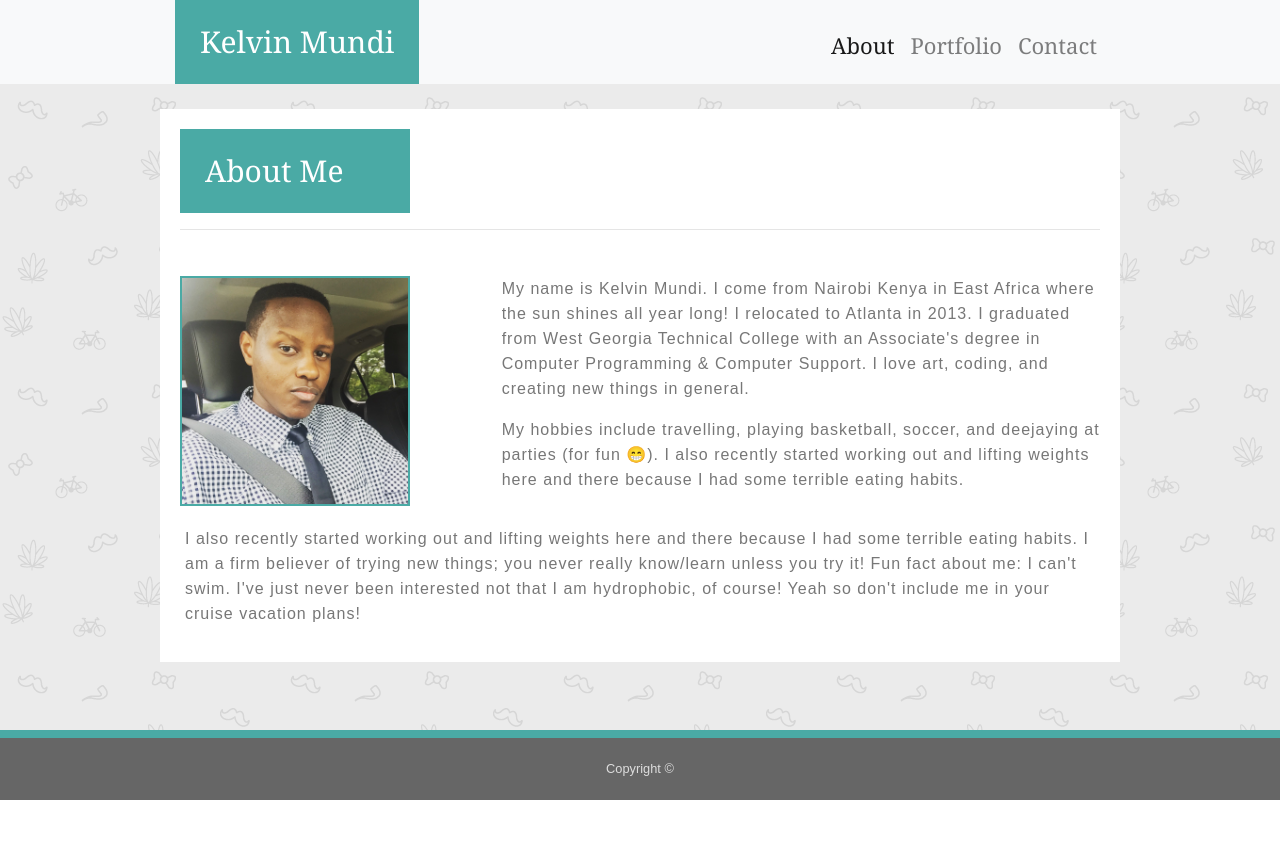
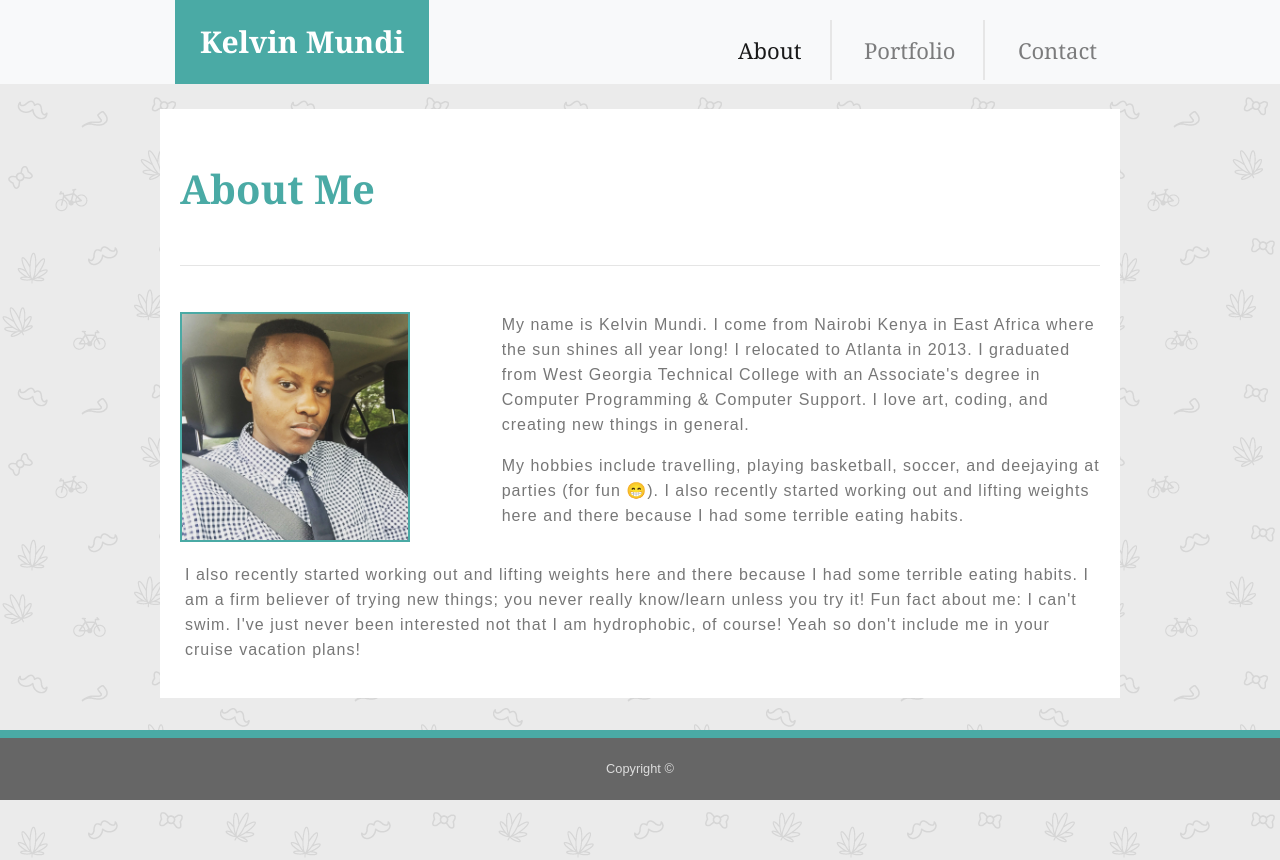
Before and after one commit to Wizkym/Bootstrap-Portfolio, a plain HTML site: page index.html in a window 1280 px wide. Before the commit the page ends 800 px from the top, so only its background shows below. Drawn offline with nearby package versions, Linux system fonts and the light colour scheme.

Commit message:
inline nav links

```diff
--- a/assets/style.css
+++ b/assets/style.css
@@ -18,7 +18,8 @@
     float: left;
     color: #fff;
     font-size: 30px;
-    font-family: Georgia, Times, "Times New Roman", serif;}
+    font-family: Georgia, Times, "Times New Roman", serif;
+    font-weight: bold}
 
 .navbar-brand.custom:hover {
     color: #fff;}
@@ -30,6 +31,20 @@
 #navbarMenu{
     margin-top: 5px;}
 
+.navbar-nav {
+    display: inline-block;}
+
+.navbar-nav li {
+    display: inline-block;
+    padding-right: 20px;
+    padding-left: 20px;
+    border-right: 2px solid #e6e6e6;
+    margin-top: 10px;}
+
+.navbar-nav li:last-child {
+    border: none;
+    padding-right: 0;}
+
 .nav-link {
     font-size: 22px;
     line-height: 2.0;
@@ -37,7 +52,7 @@
 
 /* Main content CSS
 -----------------------------------------------------------------*/
-body {
+html, body {
     background: url("images/sativa.png");
     font-family: Arial, "Helvetica Neue", Helvetica, sans-serif;
     /* Margin bottom by footer height */
@@ -48,14 +63,12 @@ body {
     margin-top: 25px;
     padding: 20px 20px;}
 
-#head {
-    width: 230px;
-    background-color: #4aaaa5;
-    color: white;
-    font-family: Georgia, Times, "Times New Roman", serif;
-    font-size: 30px;
-    line-height: 2.8;
-    padding: 0 25px;}
+h1 {
+    color: #4aaaa5;
+    font-family: 'Georgia', Times, Times New Roman, serif;
+    line-height: 3.0;
+    font-weight: bold;
+}
 
 /* About page image css
 --------------------------------------*/
--- a/index.html
+++ b/index.html
@@ -17,12 +17,12 @@
     <nav class="navbar navbar-expand-lg navbar-light bg-light">
         <div class="container">
         <a class="navbar-brand custom" href="index.html">Kelvin Mundi</a>
-        <button class="navbar-toggler" type="button" data-toggle="collapse" data-target="#navbarMenu" aria-controls="navbarSupportedContent" aria-expanded="false" aria-label="Toggle navigation">
+        <button class="navbar-toggler flex-inline" type="button" data-toggle="collapse" data-target="#navbarMenu" aria-controls="navbarSupportedContent" aria-expanded="false" aria-label="Toggle navigation">
             <span class="navbar-toggler-icon"></span>
         </button>
 
         <div class="collapse navbar-collapse" id="navbarMenu">
-            <ul class="navbar-nav ml-auto">
+            <ul class="navbar-nav ml-auto justify-content-center">
             <li class="nav-item active">
                 <a class="nav-link" href="index.html">About <span class="sr-only">(current)</span></a>
             </li>
@@ -45,7 +45,7 @@
         <div class="row">
             <!--Title-->
             <div class="col">
-                <h1 id="head">About Me</h1>
+                <h1>About Me</h1>
                 <span><hr></span>
             </div>
         </div>
```
Also changed, not shown: github-128.png (deleted), square-linkedin-128.png (deleted), stackoverflow.png (deleted).
